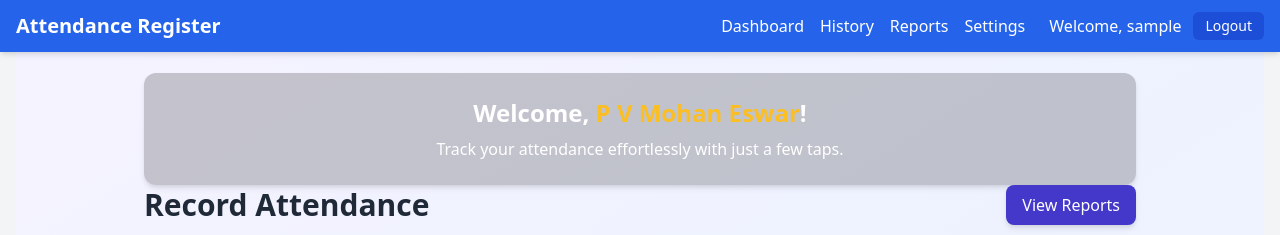
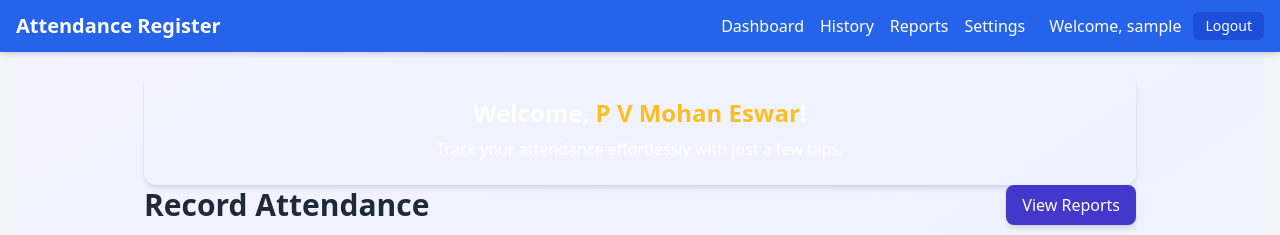
Before and after one commit to mohaneswar123/AttendanceTrackerfront, a React (Vite) app: page / in a window 1280 px wide. Shown: the top 235 px of the page. Built offline with nearby package versions, Linux system fonts and the light colour scheme; no server answers; sample sign-in values are in the browser's storage.

Commit message:
Update Dashboard.jsx

```diff
--- a/src/pages/Dashboard.jsx
+++ b/src/pages/Dashboard.jsx
@@ -80,7 +80,7 @@ function Dashboard() {
     <div className="min-h-screen bg-gradient-to-br from-purple-50 via-indigo-50 to-blue-50">
       <div className="container mx-auto px-4 py-6 max-w-5xl">
         {/* Welcome Banner */}
-        <div className="bg-black bg-opacity-20 shadow-md p-6 rounded-xl text-center text-white">
+        <div className="bg-blue shadow-md p-6 rounded-xl text-center text-white">
           <h2 className="text-2xl font-bold">
             Welcome, <span className="text-yellow-400">P V Mohan Eswar</span>!
           </h2>
```
